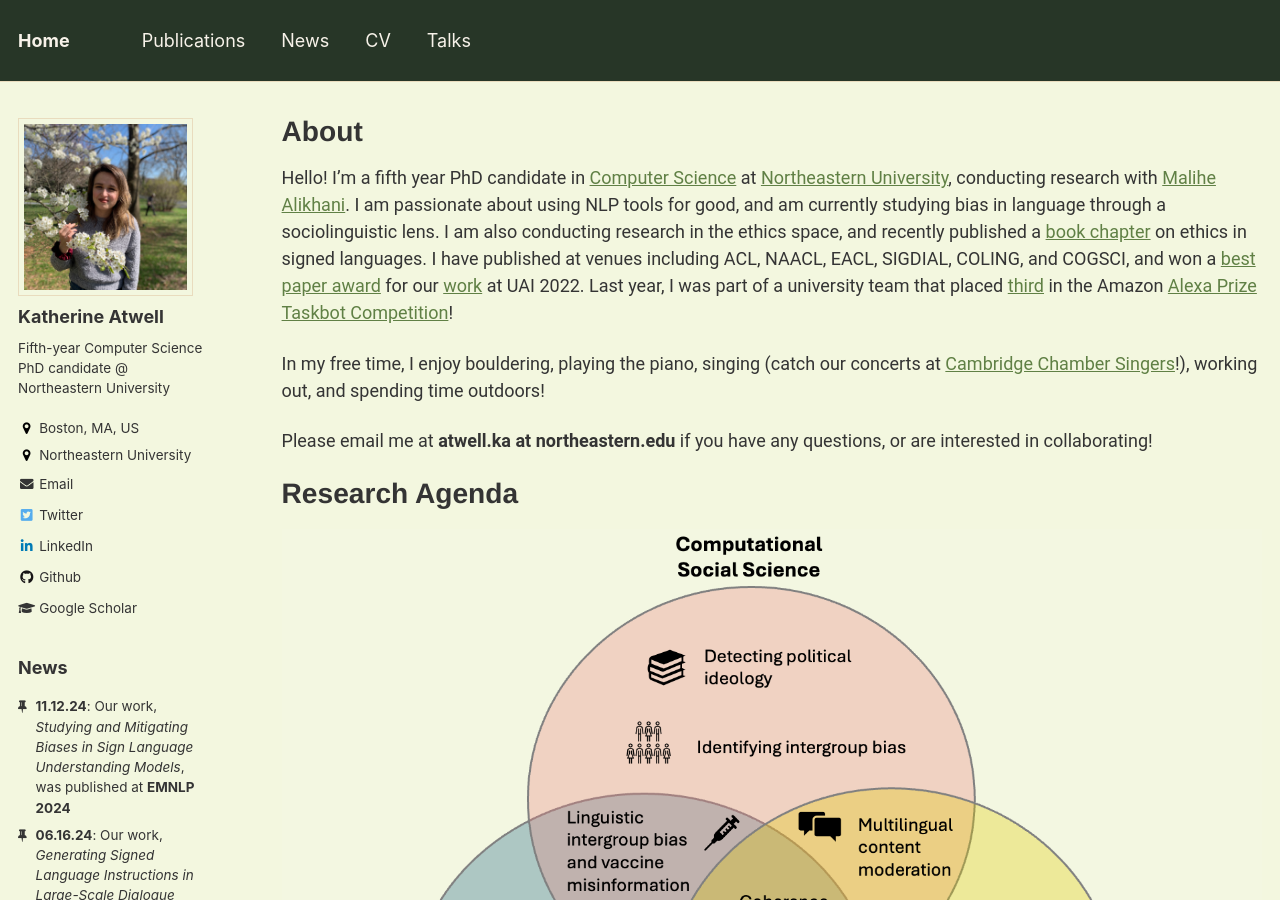
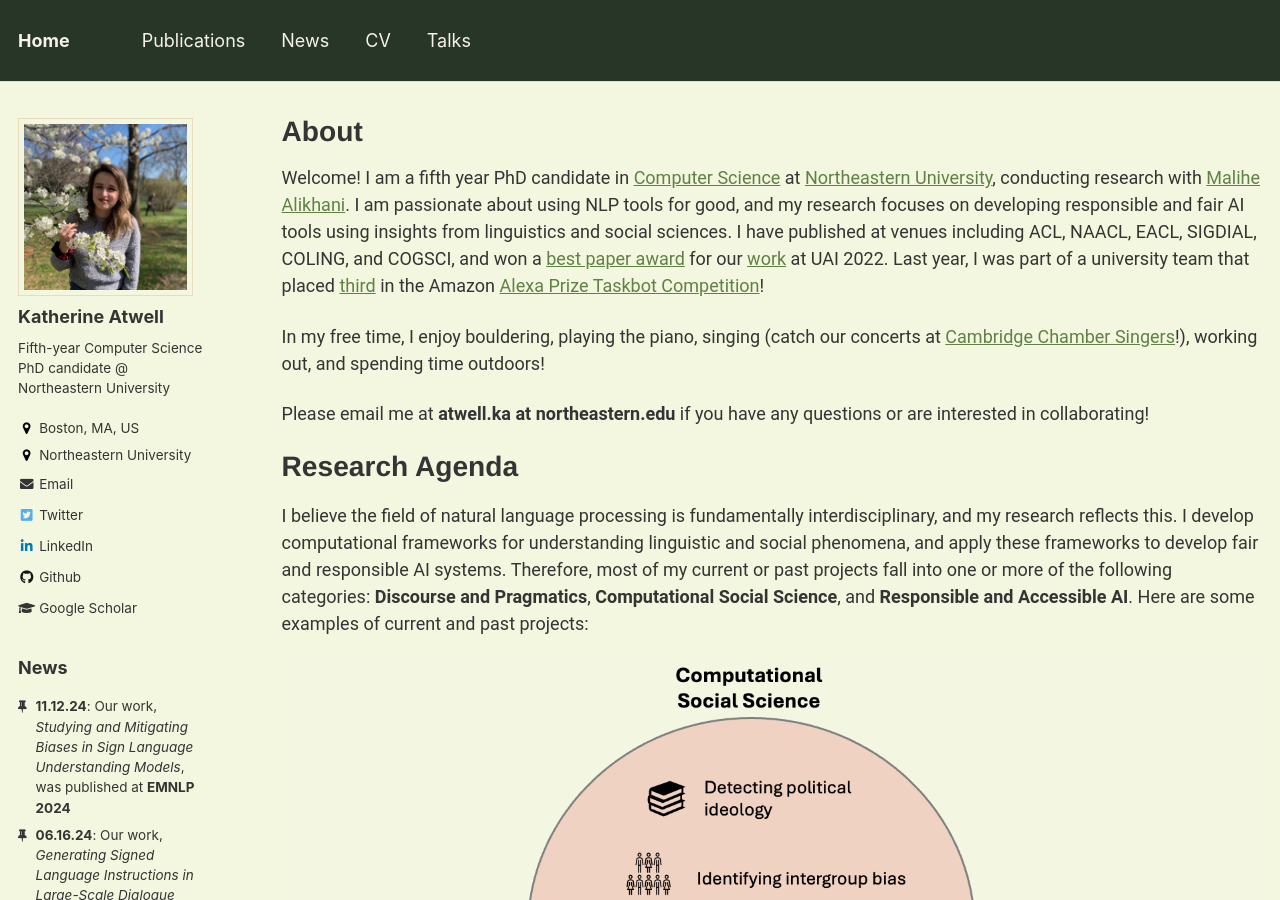
Before and after one commit to katherine-atwell/katherine-atwell.github.io, a Jekyll site: the page built from _pages/about.md, in a window 1280 px wide and 900 px high. Built offline with Jekyll 4.4.1, drawn with Linux system fonts in a browser that asks for light colours; nearby versions of some CDN libraries.

Commit message:
add research agenda

```diff
--- a/_pages/about.md
+++ b/_pages/about.md
@@ -9,14 +9,16 @@
   - /about.html
 ---
 
-Hello! I'm a fifth year PhD candidate in [Computer Science](https://www.khoury.northeastern.edu/) at [Northeastern University](https://www.northeastern.edu/), conducting research with [Malihe Alikhani](https://www.malihealikhani.com/). I am passionate about using NLP tools for good, and am currently studying bias in language through a sociolinguistic lens. I am also conducting research in the ethics space, and recently published a [book chapter](https://link.springer.com/chapter/10.1007/978-3-031-47362-3_3) on ethics in signed languages. I have published at venues including ACL, NAACL, EACL, SIGDIAL, COLING, and COGSCI, and won a [best paper award](https://www.sci.pitt.edu/news/sci-graduate-students-faculty-member-win-best-paper-award-uai-2022) for our [work](https://proceedings.mlr.press/v180/sicilia22a/sicilia22a.pdf) at UAI 2022. Last year, I was part of a university team that placed [third](https://www.amazon.science/alexa-prize/taskbot-challenge/2022) in the Amazon [Alexa Prize Taskbot Competition](https://www.amazon.science/alexa-prize/taskbot-challenge)!
+Welcome! I am a fifth year PhD candidate in [Computer Science](https://www.khoury.northeastern.edu/) at [Northeastern University](https://www.northeastern.edu/), conducting research with [Malihe Alikhani](https://www.malihealikhani.com/). I am passionate about using NLP tools for good, and my research focuses on developing responsible and fair AI tools using insights from linguistics and social sciences. I have published at venues including ACL, NAACL, EACL, SIGDIAL, COLING, and COGSCI, and won a [best paper award](https://www.sci.pitt.edu/news/sci-graduate-students-faculty-member-win-best-paper-award-uai-2022) for our [work](https://proceedings.mlr.press/v180/sicilia22a/sicilia22a.pdf) at UAI 2022. Last year, I was part of a university team that placed [third](https://www.amazon.science/alexa-prize/taskbot-challenge/2022) in the Amazon [Alexa Prize Taskbot Competition](https://www.amazon.science/alexa-prize/taskbot-challenge)!
 
 In my free time, I enjoy bouldering, playing the piano, singing (catch our concerts at [Cambridge Chamber Singers](https://cambridgechambersingers.org/)!), working out, and spending time outdoors!
 
-Please email me at <b>atwell.ka at northeastern.edu</b> if you have any questions, or are interested in collaborating!
+Please email me at <b>atwell.ka at northeastern.edu</b> if you have any questions or are interested in collaborating!
 
 
 Research Agenda
 ======
 
+I believe the field of natural language processing is fundamentally interdisciplinary, and my research reflects this. I develop computational frameworks for understanding linguistic and social phenomena, and apply these frameworks to develop fair and responsible AI systems. Therefore, most of my current or past projects fall into one or more of the following categories: <b>Discourse and Pragmatics</b>, <b>Computational Social Science</b>, and <b>Responsible and Accessible AI</b>. Here are some examples of current and past projects:
+
 ![Image](https://katherine-atwell.github.io/images/venn-diagram.png)
```
